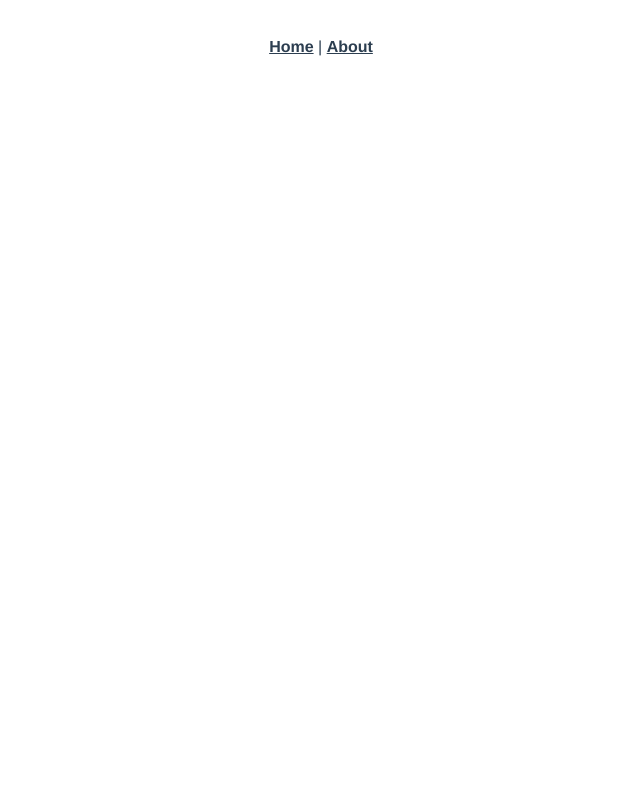
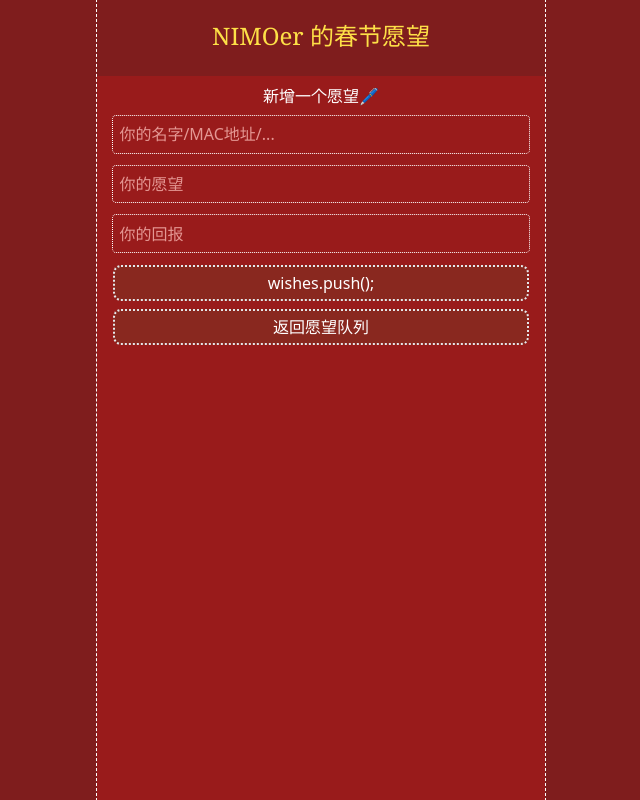
Before and after one commit to zijunhz/wish-realize-frontend, a Vue app: page /addWishView in a window 1280 px wide. Shown: the whole page, without its empty margins (319-959 px from the left). Built offline with nearby package versions, Linux system fonts and the light colour scheme; no server answers.

Commit message:
finish all features

```diff
--- a/package.json
+++ b/package.json
@@ -8,7 +8,11 @@
     "lint": "vue-cli-service lint"
   },
   "dependencies": {
+    "autoprefixer": "^10",
+    "axios": "^1.2.2",
     "core-js": "^3.8.3",
+    "postcss": "^8",
+    "tailwindcss": "^3",
     "vue": "^2.6.14",
     "vue-router": "^3.5.1",
     "vuex": "^3.6.2"
@@ -25,6 +29,7 @@
     "eslint-plugin-vue": "^8.0.3",
     "sass": "^1.32.7",
     "sass-loader": "^12.0.0",
+    "vue-cli-plugin-tailwind": "~3.0.0",
     "vue-template-compiler": "^2.6.14"
   }
 }
--- /dev/null
+++ b/postcss.config.js
@@ -0,0 +1,6 @@
+module.exports = {
+  plugins: {
+    tailwindcss: {},
+    autoprefixer: {}
+  }
+}
--- a/src/App.vue
+++ b/src/App.vue
@@ -1,32 +1,33 @@
 <template>
   <div id="app">
-    <nav>
-      <router-link to="/">Home</router-link> |
-      <router-link to="/about">About</router-link>
-    </nav>
-    <router-view/>
+    <div class="home  w-screen h-screen bg-red-900">
+      <div id="mainContainer" class="max-w-md mx-auto min-h-screen bg-red-800 text-white outline-1 outline-dashed">
+        <div id=" heading" class="w-full">
+          <h1 class="mx-auto text-center text-2xl bg-red-900 pt-5 pb-6 text-yellow-300"
+            style="font-family: Cambria,'Times New Roman',Times, Cochin, Georgia, STFangsong, 楷体, serif;">NIMOer
+            的春节愿望</h1>
+        </div>
+        <router-view />
+      </div>
+      <!-- <img alt="Vue logo" src="../assets/logo.png">
+        <HelloWorld msg="Welcome to Your Vue.js App"/> -->
+    </div>
   </div>
 </template>
 
 <style lang="scss">
-#app {
-  font-family: Avenir, Helvetica, Arial, sans-serif;
-  -webkit-font-smoothing: antialiased;
-  -moz-osx-font-smoothing: grayscale;
+hr {
+  border: none;
+  border-top: 1px dashed #fff;
+  color: #fff;
+  overflow: visible;
   text-align: center;
-  color: #2c3e50;
+  height: 0px;
+  margin-top: 0.2rem !important;
+  margin-bottom: 0.2rem !important;
 }
 
-nav {
-  padding: 30px;
-
-  a {
-    font-weight: bold;
-    color: #2c3e50;
-
-    &.router-link-exact-active {
-      color: #42b983;
-    }
-  }
+.interRed {
+  background-color: #89281f;
 }
 </style>
--- /dev/null
+++ b/src/assets/tailwind.css
@@ -0,0 +1,5 @@
+@tailwind base;
+
+@tailwind components;
+
+@tailwind utilities;
--- a/src/main.js
+++ b/src/main.js
@@ -2,6 +2,7 @@ import Vue from 'vue'
 import App from './App.vue'
 import router from './router'
 import store from './store'
+import './assets/tailwind.css'
 
 Vue.config.productionTip = false
 
--- a/src/router/index.js
+++ b/src/router/index.js
@@ -1,6 +1,8 @@
 import Vue from 'vue'
 import VueRouter from 'vue-router'
 import HomeView from '../views/HomeView.vue'
+import addWishView from '../views/addWishView.vue'
+import confirmWishView from '../views/confirmWishView.vue'
 
 Vue.use(VueRouter)
 
@@ -9,14 +11,14 @@ const routes = [
     path: '/',
     name: 'home',
     component: HomeView
-  },
-  {
-    path: '/about',
-    name: 'about',
-    // route level code-splitting
-    // this generates a separate chunk (about.[hash].js) for this route
-    // which is lazy-loaded when the route is visited.
-    component: () => import(/* webpackChunkName: "about" */ '../views/AboutView.vue')
+  }, {
+    path: '/addWishView',
+    name: 'addWishView',
+    component: addWishView
+  }, {
+    path: '/confirmWishView/:wishID',
+    name: 'confirmWishView',
+    component: confirmWishView
   }
 ]
 
--- a/src/views/AboutView.vue
+++ /dev/null
@@ -1,5 +0,0 @@
-<template>
-  <div class="about">
-    <h1>This is an about page</h1>
-  </div>
-</template>
--- a/src/views/HomeView.vue
+++ b/src/views/HomeView.vue
@@ -1,18 +1,107 @@
 <template>
   <div class="home">
-    <img alt="Vue logo" src="../assets/logo.png">
-    <HelloWorld msg="Welcome to Your Vue.js App"/>
+    <div id="addNewWishContainer" class="w-full px-2 pt-2">
+      <button v-on:click="addNewWish()"
+        class="interRed text-yellow w-full mx-auto block border-2 border-dotted rounded-lg py-1 hover:border-solid">新增一个愿望🖊</button>
+    </div>
+    <p class="text-center my-2">或者，选择你想要为NIMOer实现的愿望</p>
+
+    <div id="wishListContainer" class="px-2">
+      <div v-for="wish in wishes" :key="wish.wishID" v-on:click="confirm(wish)">
+        <div v-if="!wish.isRealized"
+          class="interRed mb-2 wishContainer border-dotted border-2 mx-auto h-fit rounded-lg px-2 py-2 hover:border-solid">
+          <p>{{ wish.wisher }}的愿望是：</p>
+          <p> {{ wish.wishContent }}</p>
+          <hr>
+          <p>作为回报：</p>
+          <p>{{ wish.reward }}</p>
+        </div>
+
+      </div>
+    </div>
+    <p v-if="hasRealized" class="text-center my-2">以下愿望已经被实现啦 ~</p>
+    <div id="wishListContainer" class="px-2">
+      <div v-for="wish in wishes" :key="wish.wishID">
+        <div v-if="wish.isRealized"
+          class="mb-2 wishContainer outline-dotted outline-1 mx-auto h-fit rounded-lg px-2 py-2">
+          <p>{{ wish.wisher }}的愿望是：</p>
+          <p> {{ wish.wishContent }}</p>
+          <hr>
+          <p>作为回报：</p>
+          <p>{{ wish.reward }}</p>
+        </div>
+      </div>
+    </div>
+    <!-- <img alt="Vue logo" src="../assets/logo.png">
+    <HelloWorld msg="Welcome to Your Vue.js App"/> -->
   </div>
 </template>
 
 <script>
 // @ is an alias to /src
-import HelloWorld from '@/components/HelloWorld.vue'
+// import HelloWorld from '@/components/HelloWorld.vue'
+
+import axios from "axios"
 
 export default {
   name: 'HomeView',
+
+  data () {
+    return {
+      wishes: [],
+      token: '',
+      hasRealized: false
+    }
+  },
+
   components: {
-    HelloWorld
+    // HelloWorld
+  },
+  methods: {
+    updateWishes () {
+      axios({
+        method: 'get',
+        url: `http://127.0.0.1:8000/wishes/getAllWishes/`,
+      }).then((res) => {
+        // console.log(res.data)
+        this.hasRealized = false
+        let data = res.data
+        let tempWishes = []
+        let wishCnt = data['wishCnt']
+        for (let i = 1; i <= wishCnt; i++) {
+          tempWishes.push({ 'wishID': data[`wishID${i}`], 'wishContent': data[`wishContent${i}`], 'reward': data[`reward${i}`], 'wisher': data[`wisher${i}`], 'isRealized': data[`isRealized${i}`] })
+          if (data[`isRealized${i}`]) {
+            this.hasRealized = true
+          }
+        }
+        this.wishes = tempWishes
+      })
+    },
+    confirm (wish) {
+      this.$router.push(`/confirmWishView/${wish.wishID}`)
+    },
+    addNewWish () {
+      this.$router.push(`/addWishView`)
+    },
+    getToken () {
+      axios({
+        method: 'get',
+        url: `http://127.0.0.1:8000/wishes/get_csrf_token`,
+        withCredentials: true
+      })
+        .then((res) => {
+          this.token = res.data.token
+          // console.log(this.token)
+        })
+    },
+  },
+  mounted: function () {
+    this.updateWishes()
+    this.getToken()
   }
 }
 </script>
+
+<style>
+
+</style>
--- /dev/null
+++ b/src/views/addWishView.vue
@@ -0,0 +1,92 @@
+<template>
+  <div class="w-full px-2 pt-2">
+    <h2 class="text-center mb-2">新增一个愿望🖊</h2>
+    <div class="mx-auto w-full px-2">
+      <input v-model="wisher" type="text" class="customInput" placeholder="你的名字/MAC地址/...">
+      <input v-model="wishContent" type="text" class="customInput" placeholder="你的愿望">
+      <input v-model="reward" type="text" class="customInput" placeholder="你的回报">
+      <button @click="addWish()"
+        class="interRed text-yellow w-full mx-auto block border-2 border-dotted rounded-lg py-1 hover:border-solid">wishes.push();</button>
+      <button @click="backToHomeView()"
+        class="interRed mt-2 text-yellow w-full mx-auto block border-2 border-dotted rounded-lg py-1 hover:border-solid">返回愿望队列</button>
+    </div>
+
+  </div>
+</template>
+
+<script>
+import axios from 'axios'
+export default {
+  name: 'addWishView',
+  data () {
+    return {
+      wisher: '',
+      wishContent: '',
+      reward: ''
+    }
+  },
+  components: {
+  },
+  methods: {
+    backToHomeView () {
+      this.$router.push(`/`)
+    },
+    getToken () {
+      axios({
+        method: 'get',
+        url: `http://127.0.0.1:8000/wishes/get_csrf_token`,
+        withCredentials: true
+      })
+        .then((res) => {
+          this.token = res.data.token
+          // console.log(this.token)
+        })
+    },
+    addWish () {
+      if (this.wisher.length > 0 && this.wishContent.length > 0 && this.reward.length > 0) {
+        let re = {}
+        re['wisher'] = this.wisher
+        re['wishContent'] = this.wishContent
+        re['reward'] = this.reward
+        axios({
+          headers: {
+            'X-CSRFToken': this.token,
+            'Content-Type': 'application/json',
+          },
+          withCredentials: true,
+          url: `http://127.0.0.1:8000/wishes/addNewWish/`,
+          method: 'post',
+          data: re,
+        }).then((res) => {
+          if (res.data != 'success') {
+            alert('出现了未知错误，请重试')
+          } else {
+            alert('愿望已入队！')
+            this.$router.push('/')
+          }
+        })
+      } else {
+        alert('请填写内容')
+      }
+    }
+  },
+  mounted () {
+    this.getToken()
+  },
+}
+</script>
+
+<style lang="scss">
+.customInput {
+  margin-bottom: 0.8rem;
+  background: none;
+  outline: 1px dotted white;
+  width: 100%;
+  padding: 0.4rem;
+  border-radius: 0.2rem;
+
+  &::placeholder {
+    color: #e49793;
+  }
+}
+</style>
--- /dev/null
+++ b/src/views/confirmWishView.vue
@@ -0,0 +1,96 @@
+<template>
+  <div class="w-full px-2 pt-2">
+    <div v-if="wishCnt === 1">
+      <h2 class="text-center mb-2">实现这个愿望🎇</h2>
+      <div v-for="wish in wishes" :key="wish.wishID"
+        class=" mb-2 wishContainer outline-dotted outline-1 mx-auto h-fit rounded-lg px-2 py-2">
+        <p>{{ wish.wisher }}的愿望是：</p>
+        <p>{{ wish.wishContent }}</p>
+        <hr>
+        <p>作为回报：</p>
+        <p>{{ wish.reward }}</p>
+      </div>
+      <button @click="confirmWish()"
+        class="interRed mt-2 text-yellow w-full mx-auto block border-2 border-dotted rounded-lg py-1 hover:border-solid">实现并折叠愿望</button>
+    </div>
+    <div v-if="wishCnt != 1">
+      <h2 class="text-center mb-2">这个愿望已被实现或正在入队❌</h2>
+    </div>
+    <button @click="backToHomeView()"
+      class="interRed mt-2 text-yellow w-full mx-auto block border-2 border-dotted rounded-lg py-1 hover:border-solid">返回愿望队列</button>
+  </div>
+</template>
+
+<script>
+import axios from 'axios'
+
+export default {
+  name: 'confirmWishView',
+  components: {
+  },
+  data () {
+    return {
+      wishes: [],
+      wishCnt: 1,
+      token: ''
+    }
+  },
+  methods: {
+    confirmWish () {
+      axios({
+        method: 'get',
+        url: `http://127.0.0.1:8000/wishes/confirmWish/${this.$route.params.wishID}`,
+      }).then((res) => {
+        if (res.data === 'success') {
+          alert('已确认实现愿望！')
+          this.$router.push('/')
+        } else {
+          alert('出现了未知错误，请重试')
+        }
+      })
+    },
+    updateWishes () {
+      axios({
+        method: 'get',
+        url: `http://127.0.0.1:8000/wishes/getSingleWish/${this.$route.params.wishID}`,
+      }).then((res) => {
+        // console.log(res.data)
+        let data = res.data
+        let tempWishes = []
+        let wishCnt = data['wishCnt']
+        if (wishCnt != 1) {
+          this.wishCnt = 0
+          return
+        }
+        this.wishCnt = 1
+        for (let i = 1; i <= wishCnt; i++) {
+          tempWishes.push({ 'wishID': data[`wishID${i}`], 'wishContent': data[`wishContent${i}`], 'reward': data[`reward${i}`], 'wisher': data[`wisher${i}`], 'isRealized': data[`isRealized${i}`] })
+        }
+        this.wishes = tempWishes
+      })
+    },
+    backToHomeView () {
+      this.$router.push(`/`)
+    },
+    getToken () {
+      axios({
+        method: 'get',
+        url: `http://127.0.0.1:8000/wishes/get_csrf_token`,
+        withCredentials: true
+      })
+        .then((res) => {
+          this.token = res.data.token
+          // console.log(this.token)
+        })
+    },
+  },
+  mounted: function () {
+    this.updateWishes()
+    this.getToken()
+  }
+}
+</script>
+
+<style lang="scss">
+
+</style>
--- /dev/null
+++ b/tailwind.config.js
@@ -0,0 +1,8 @@
+/** @type {import('tailwindcss').Config} */
+module.exports = {
+  content: ['./public/**/*.html', './src/**/*.{vue,js,ts,jsx,tsx}'],
+  theme: {
+    extend: {},
+  },
+  plugins: [],
+}
```
Also changed, not shown: 1 other file (tests, documents, lock files or other folders).
